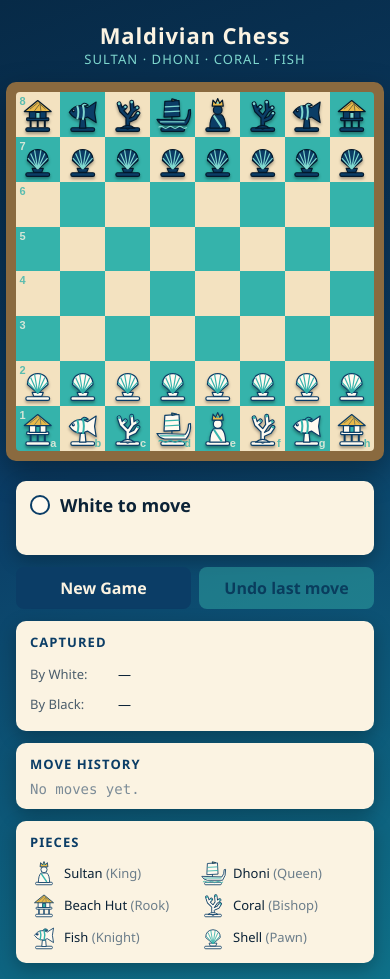
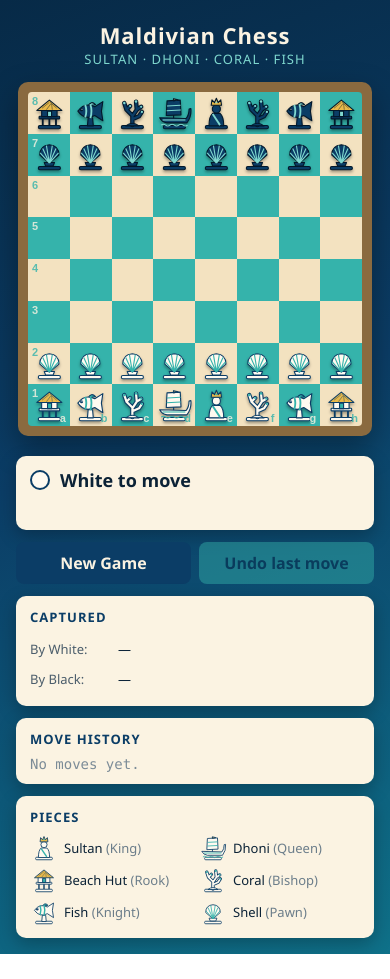
Before and after one commit to aminath20waheedha-arch/mvchess, a plain HTML site: page index.html in a window 390 px wide. After the commit the page ends 954 px from the top, so only its background shows below. Drawn offline with Linux system fonts and the light colour scheme.

Commit message:
Fit board at phone width and add safe-area side gutter
Co-Authored-By: Claude Opus 5.5 <noreply@anthropic.com>
Claude-Session: https://claude.ai/code/session_01N2dJEoWVAqSKCEpfq2Rjae

```diff
--- a/index.html
+++ b/index.html
@@ -2,8 +2,9 @@
 <html lang="en">
 <head>
 <meta charset="utf-8">
-<meta name="viewport" content="width=device-width, initial-scale=1">
+<meta name="viewport" content="width=device-width, initial-scale=1, viewport-fit=cover">
 <title>Maldivian Chess</title>
+<meta name="claude:viewport-fit-sides" content="cover">
 <style>
   :root {
     --sand: #f3e2c0;
@@ -15,7 +16,8 @@
     --gold: #e9b949;
     --coral: #ef6f5e;
     --ink: #0b2236;
-    --board: min(92vw, 600px);
+    --board: min(calc(100vw - 56px), 600px);
+    color-scheme: light;
   }
   * { box-sizing: border-box; }
   html, body { margin: 0; }
@@ -25,7 +27,9 @@
     color: var(--ink);
     background: linear-gradient(160deg, var(--deep-2) 0%, var(--deep) 45%, #0f7189 100%);
     display: flex; flex-direction: column; align-items: center;
-    padding: 16px;
+    padding-block: 16px;
+    padding-left: max(16px, env(safe-area-inset-left, 0px));
+    padding-right: max(16px, env(safe-area-inset-right, 0px));
   }
   h1 {
     margin: 4px 0 14px; color: var(--sand-2); font-weight: 700; letter-spacing: .04em;
```
